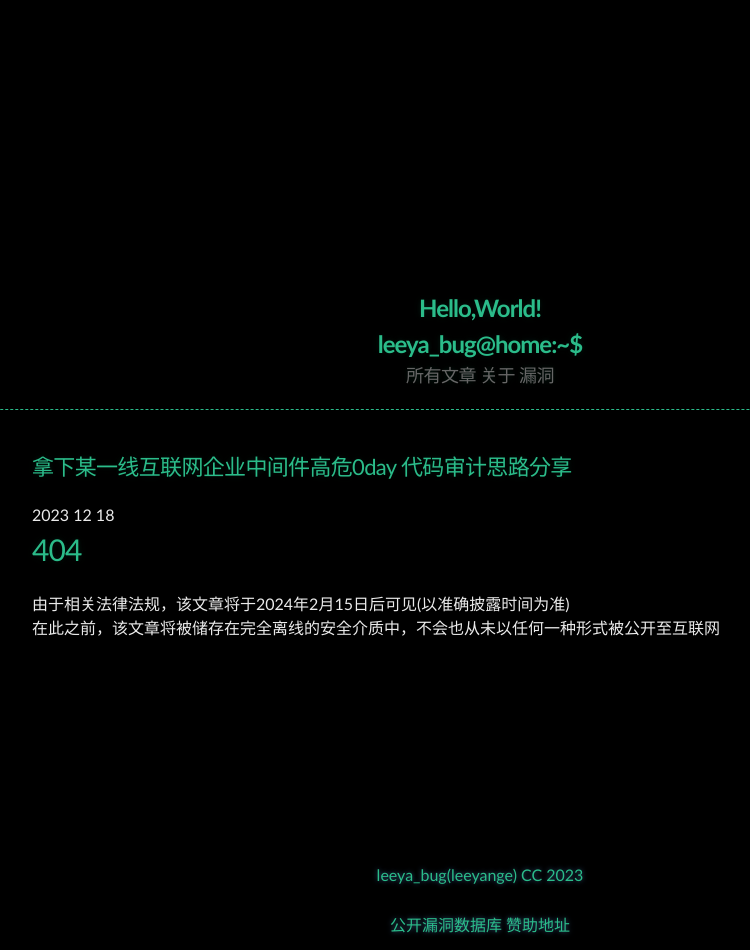
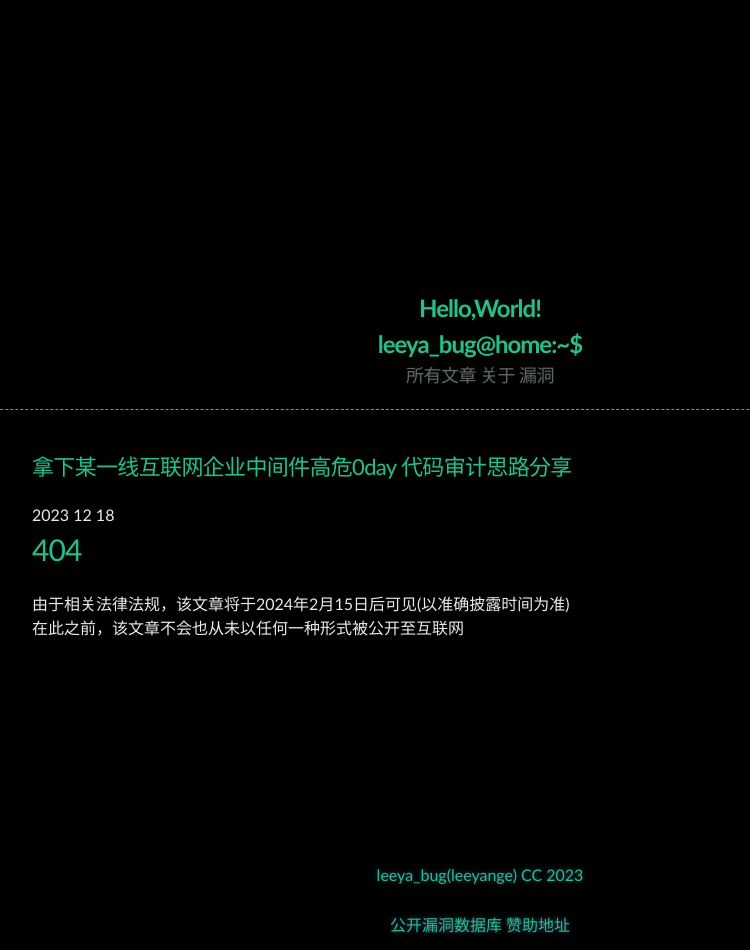
Before and after one commit to Leeyangee/leeyangee.github.io, a Jekyll site: the page built from _posts/2023-12-18-拿下某一线互联网企业中间件高危0day 代码审计思路分享.md, in a window 1280 px wide. Shown: the whole page, without its empty margins (160-910 px from the left). Built offline with Jekyll 4.4.1, drawn with Linux system fonts in a browser that asks for light colours.

Commit message:
Update 2023-12-18-拿下某一线互联网企业中间件高危0day 代码审计思路分享.md

```diff
--- a/_posts/2023-12-18-拿下某一线互联网企业中间件高危0day 代码审计思路分享.md
+++ b/_posts/2023-12-18-拿下某一线互联网企业中间件高危0day 代码审计思路分享.md
@@ -5,4 +5,4 @@ published: true
 
 # [](#header-1)404
 由于相关法律法规，该文章将于2024年2月15日后可见(以准确披露时间为准)
-在此之前，该文章将被储存在完全离线的安全介质中，不会也从未以任何一种形式被公开至互联网
+在此之前，该文章不会也从未以任何一种形式被公开至互联网
```
